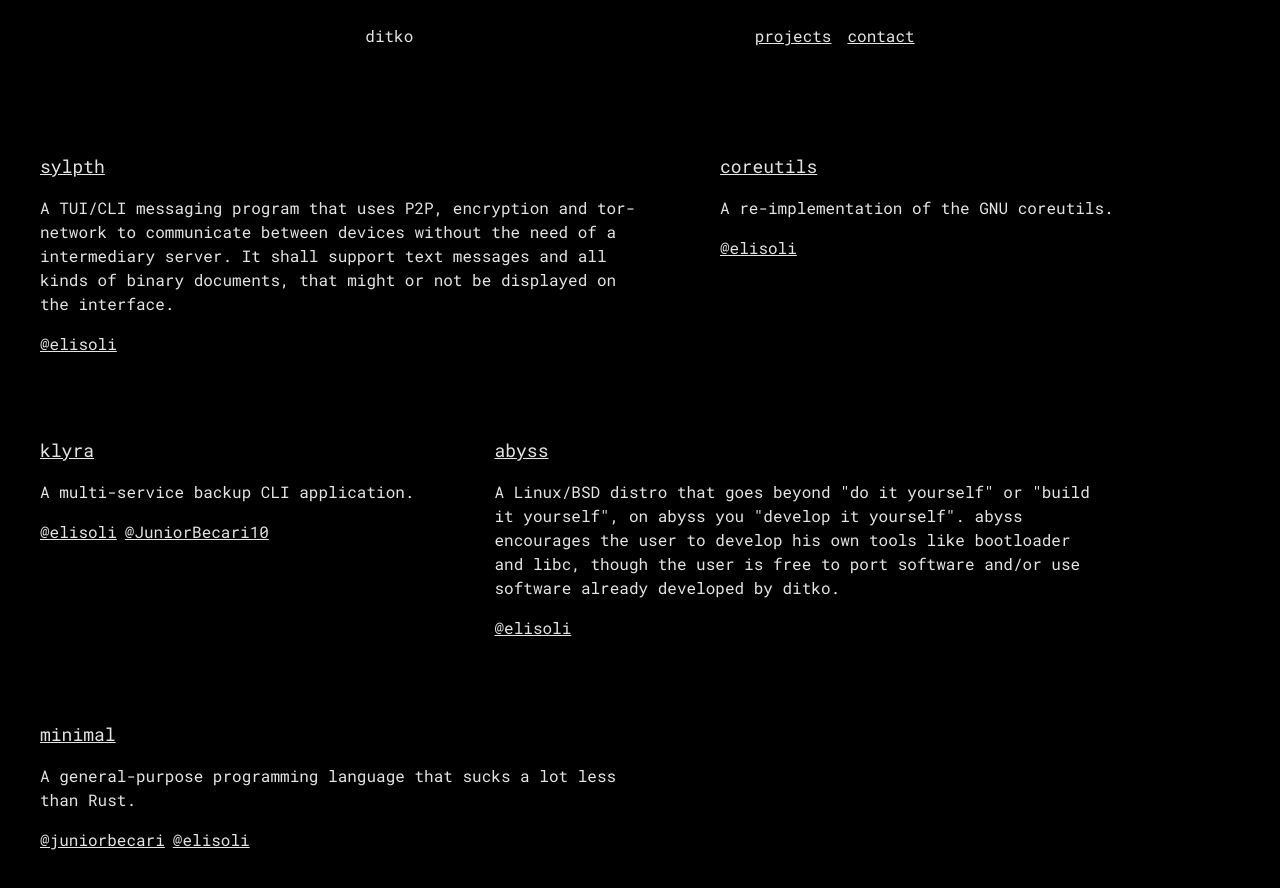
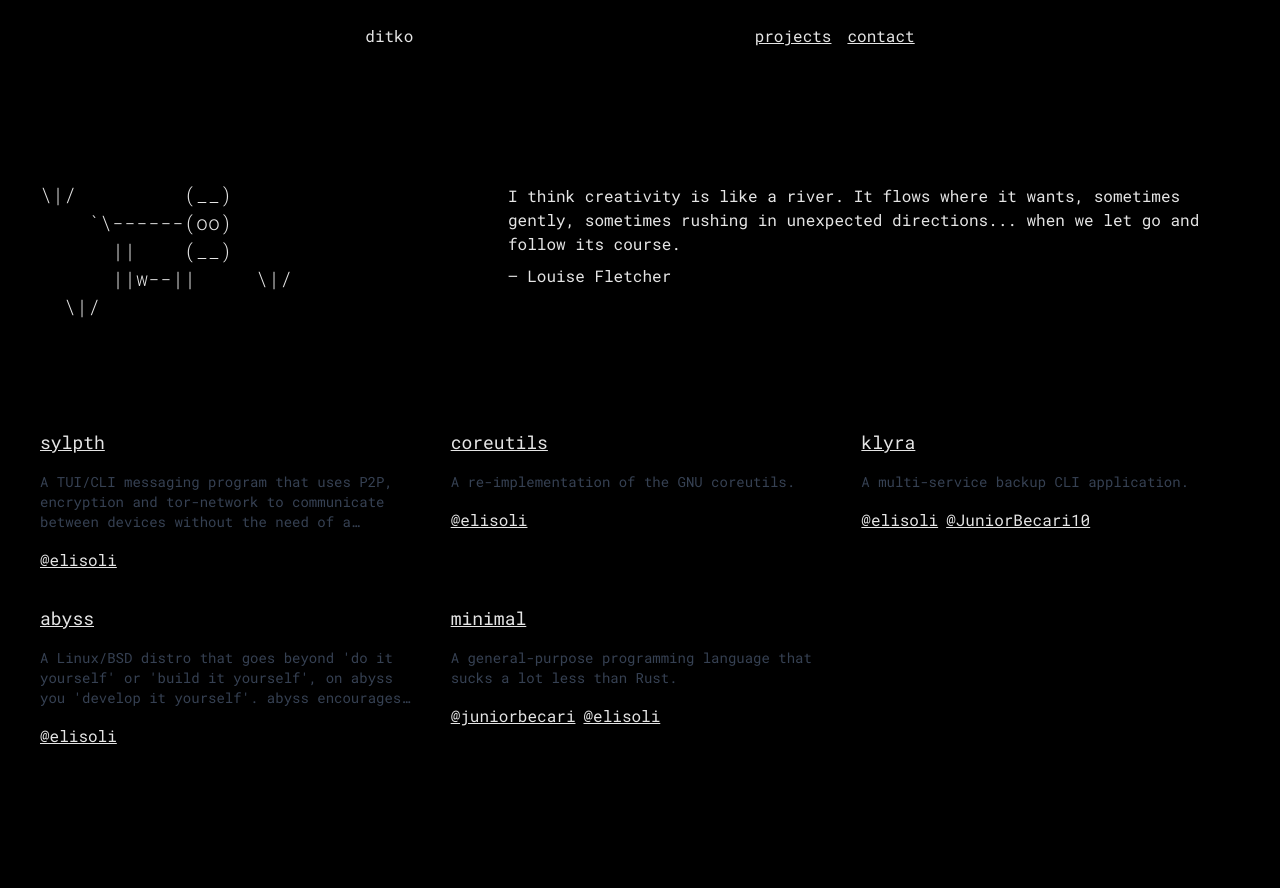
Before and after one commit to pandasoli/ditko, a SvelteKit app: page /projects in a window 1280 px wide. Shown: the top 888 px of the page. After the commit the page ends 800 px from the top, so only its background shows below. Built offline with nearby package versions, Linux system fonts and the light colour scheme.

Commit message:
feat: update projects page

```diff
--- a/src/app.css
+++ b/src/app.css
@@ -7,7 +7,8 @@
 
 body {
 	background: black;
-	color: #e5e5e5
+	color: #e5e5e5;
+	min-height: 100vh
 }
 
 @keyframes blink {
--- a/src/routes/projects/+page.svelte
+++ b/src/routes/projects/+page.svelte
@@ -1,20 +1,48 @@
 <script lang='ts'>
+	const drawing = `
+\\|/         (__)
+    \`\\------(oo)
+      ||    (__)
+      ||w--||     \\|/
+  \\|/
+	`
+
 	const projects = [
 		{ title: 'sylpth', description: 'A TUI/CLI messaging program that uses P2P, encryption and tor-network to communicate between devices without the need of a intermediary server.\n\nIt shall support text messages and all kinds of binary documents, that might or not be displayed on the interface.', leaders: ['elisoli'] },
 		{ title: 'coreutils', description: 'A re-implementation of the GNU coreutils.', leaders: ['elisoli'] },
 		{ title: 'klyra', description: 'A multi-service backup CLI application.', leaders: ['elisoli', 'JuniorBecari10'] },
-		{ title: 'abyss', description: 'A Linux/BSD distro that goes beyond "do it yourself" or "build it yourself", on abyss you "develop it yourself". abyss encourages the user to develop his own tools like bootloader and libc, though the user is free to port software and/or use software already developed by ditko.', leaders: ['elisoli'] },
+		{ title: 'abyss', description: "A Linux/BSD distro that goes beyond 'do it yourself' or 'build it yourself', on abyss you 'develop it yourself'. abyss encourages the user to develop his own tools like bootloader and libc, though the user is free to port software and/or use software already developed by ditko.", leaders: ['elisoli'] },
 		{ title: 'minimal', description: 'A general-purpose programming language that sucks a lot less than Rust.', leaders: ['juniorbecari', 'elisoli'] }
+	]
+
+	const quotes = [
+		{ text: 'I think creativity is like a river. It flows where it wants, sometimes gently, sometimes rushing in unexpected directions... when we let go and follow its course.', author: 'Louise Fletcher' },
+		{ text: "Don't think. Thinking is the enemy of creativity... You simply must do things.", author: 'Ray Bradbury' },
+		{ text: "Let's make things exist and then judge later. Don't cancel the process of creativity too early: Let it flow.", author: 'Ross Lovegrove' },
+		{ text: 'What is now proved was once only imagined.', author: 'William Blake' },
+		{ text: 'Instead of keeping barriers to the thoughts... We welcome all types of thought... flow ourselves with the thought.', author: 'Reddit' },
+		{ text: 'Your thoughts are like a river: flowing, unfiltered, rapid. You, with a bucket in hand, pick a certain amount of them to use.', author: 'Reddit' }
 	]
 </script>
 
 <section class='p-10'>
-	<div class='flex flex-wrap gap-20'>
+	<div class='flex justify-between flex-wrap'>
+		<pre class='text-lg sm:text-xl font-light'>{drawing}</pre>
+
+		<div class='flex flex-col gap-2 m-8'>
+			<p class='max-w-[700px]'>I think creativity is like a river. It flows where it wants, sometimes gently, sometimes rushing in unexpected directions... when we let go and follow its course.</p>
+			<p>&mdash; <span>Louise Fletcher</span></p>
+		</div>
+	</div>
+</section>
+
+<section class='p-10'>
+	<div class='grid grid-cols-1 md:grid-cols-2 lg:grid-cols-3 gap-8'>
 		{#each projects as { title, description, leaders }}
 			<article class='flex flex-col gap-4'>
 				<h2 class='text-lg'><a href='https://codeberg.org/ditko/{title}' class='underline'>{title}</a></h2>
 
-				<p class='max-w-[600px]'>{description}</p>
+				<p class='text-sm text-gray-700 line-clamp-3'>{description}</p>
 
 				<div class='flex gap-2'>
 					{#each leaders as leader}
```
